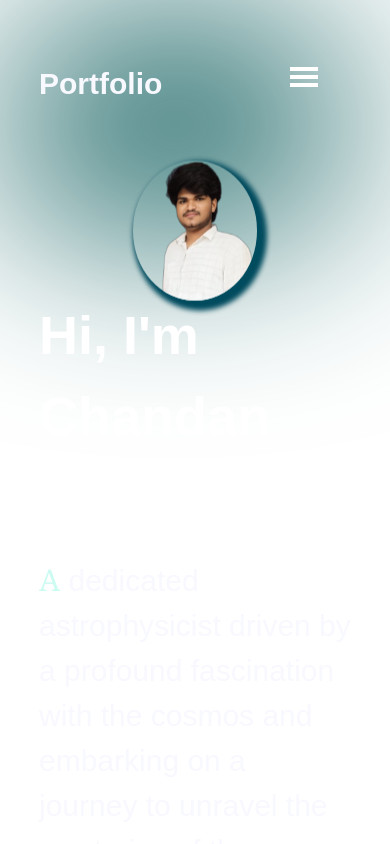
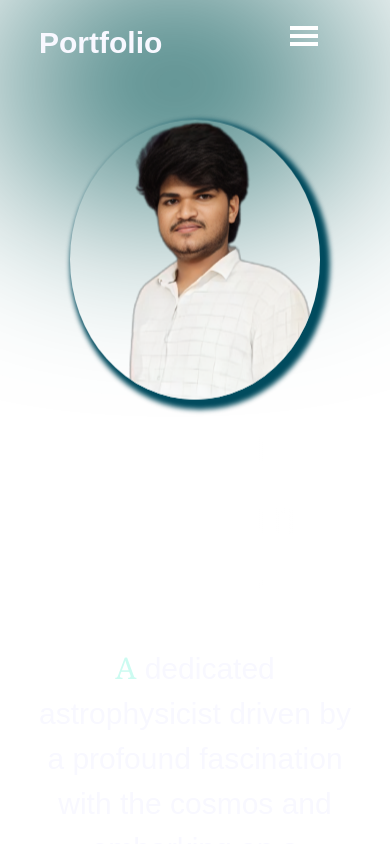
Before and after one commit to Tribhuvan-Web/chandan-kumar-portfolio, a React (Vite) app: page / in a window 390 px wide. Shown: the top 844 px of the page. Built offline with nearby package versions, Linux system fonts and the light colour scheme.

Commit message:
Added Scroll to top components

```diff
--- a/src/App.jsx
+++ b/src/App.jsx
@@ -3,8 +3,9 @@ import styles from "./App.module.css";
 import { Hero } from "./components/Hero/Hero";
 import { Experience } from "./components/Experience/Experience";
 import ContactForm from "./components/Contact/ContactForm";
+import About from "./components/About/About";
 import { Navbar } from "./components/Navbar/Navbar";
-import About from "./components/About/About";
+import ScrollToTop from "./components/ScrollToTop/ScrollToTop";
 
 const App = () => {
   return (
@@ -14,6 +15,7 @@ const App = () => {
       <Experience />
       <About />
       <ContactForm />
+      <ScrollToTop />
     </div>
   );
 };
--- a/src/components/Hero/Hero.jsx
+++ b/src/components/Hero/Hero.jsx
@@ -17,15 +17,13 @@ export const Hero = () => {
           href="/files/Resume.pdf"
           aria-label="Download Resume"
         >
-          <span className={styles.downloadBtn}>
-            Download Resume
-          </span>
+          <span className={styles.downloadBtn}>Download Resume</span>
         </a>
       </div>
       <img
         src={getImageUrl("hero/heroImage.png")}
         alt="Chandan kumar"
-        className={styles.heroImg}
+        className={`${styles.heroImg}`}
       />
       <div className={styles.topBlur} />
       <div className={styles.bottomBlur} />
--- a/src/components/Hero/Hero.module.css
+++ b/src/components/Hero/Hero.module.css
@@ -21,15 +21,11 @@
 }
 
 .title {
-  font-size: 54px;
+  font-size: 3rem;
   font-weight: 900;
   margin-bottom: 20px;
   font-family: var(--font-roboto);
-  background: linear-gradient(
-    90deg,
-    rgba(255, 255, 255, 1) 70%,
-    rgba(255, 255, 255, 0) 120%
-  );
+  background: linear-gradient(90deg, rgba(255, 255, 255, 1) 70%, rgba(255, 255, 255, 0) 120%);
   -webkit-text-fill-color: transparent;
   -webkit-background-clip: text;
 }
@@ -51,16 +47,17 @@
   box-shadow: 0px 8px 8px 2px rgba(0, 0, 0, 0.25);
   text-align: center;
 }
+
 .downloadBtn:hover {
   animation-duration: 500ms;
   background-color: rgb(5, 36, 36);
 }
 
 .heroImg {
-  width: 40%;
-  /*changed*/
+  width: 30%;
   z-index: 1;
   border-radius: 50%;
+  margin-bottom: 2%;
   box-shadow: 5px 5px 5px 5px rgb(1, 75, 94);
   animation-name: floating;
   height: 60%;
@@ -96,27 +93,21 @@
   filter: blur(100px);
   z-index: 0;
 }
-/*
-.bottomBlur {
-  position: absolute;
-  width: 70vw;
-  height: 50vw;
-  min-width: 350px;
-  min-width: 250px;
-  top: 246px;
-  right: -25vw;
-  border-radius: 764px;
-  background: rgb(7, 154, 154);
-  filter: blur(100px);
-  z-index: 0;
-} */
 
 @media screen and (max-width: 830px) {
   .container {
     flex-direction: column-reverse;
+    align-items: center;
   }
 
   .content {
     align-items: center;
+    text-align: center;
+  }
+
+  .heroImg {
+    width: 80%;
+    height: auto;
+    margin-bottom: 16px;
   }
 }
--- a/src/components/Navbar/Navbar.module.css
+++ b/src/components/Navbar/Navbar.module.css
@@ -5,7 +5,7 @@
     display: flex;
     align-items: center;
     justify-content: space-between;
-    padding-top: 61px;
+    padding-top: 20px;
     z-index: 2;
     margin: 0 10%;
 }
@@ -32,7 +32,7 @@
 
 .menuItems {
     display: flex;
-    gap: 47px;
+    gap: 35px;
     list-style: none;
 }
 
--- /dev/null
+++ b/src/components/ScrollToTop/ScrollToTop.jsx
@@ -0,0 +1,44 @@
+import React, { useState, useEffect } from "react";
+import { FaArrowUp } from "react-icons/fa";
+
+const ScrollToTop = () => {
+  const [isVisible, setIsVisible] = useState(false);
+
+  useEffect(() => {
+    const toggleVisibility = () => {
+      if (window.scrollY > 300) {
+        setIsVisible(true);
+      } else {
+        setIsVisible(false);
+      }
+    };
+
+    window.addEventListener("scroll", toggleVisibility);
+
+    return () => {
+      window.removeEventListener("scroll", toggleVisibility);
+    };
+  }, []);
+
+  const scrollToTop = () => {
+    window.scrollTo({
+      top: 0,
+      behavior: "smooth",
+    });
+  };
+
+  return (
+    <div className="fixed bottom-4 right-4">
+      {isVisible && (
+        <button
+          onClick={scrollToTop}
+          className="p-3 font-extrabold bg-blue-500 text-white rounded-full shadow-lg hover:bg-indigo-800 transition duration-300"
+        >
+          <FaArrowUp className="text-xl" />
+        </button>
+      )}
+    </div>
+  );
+};
+
+export default ScrollToTop;
```
